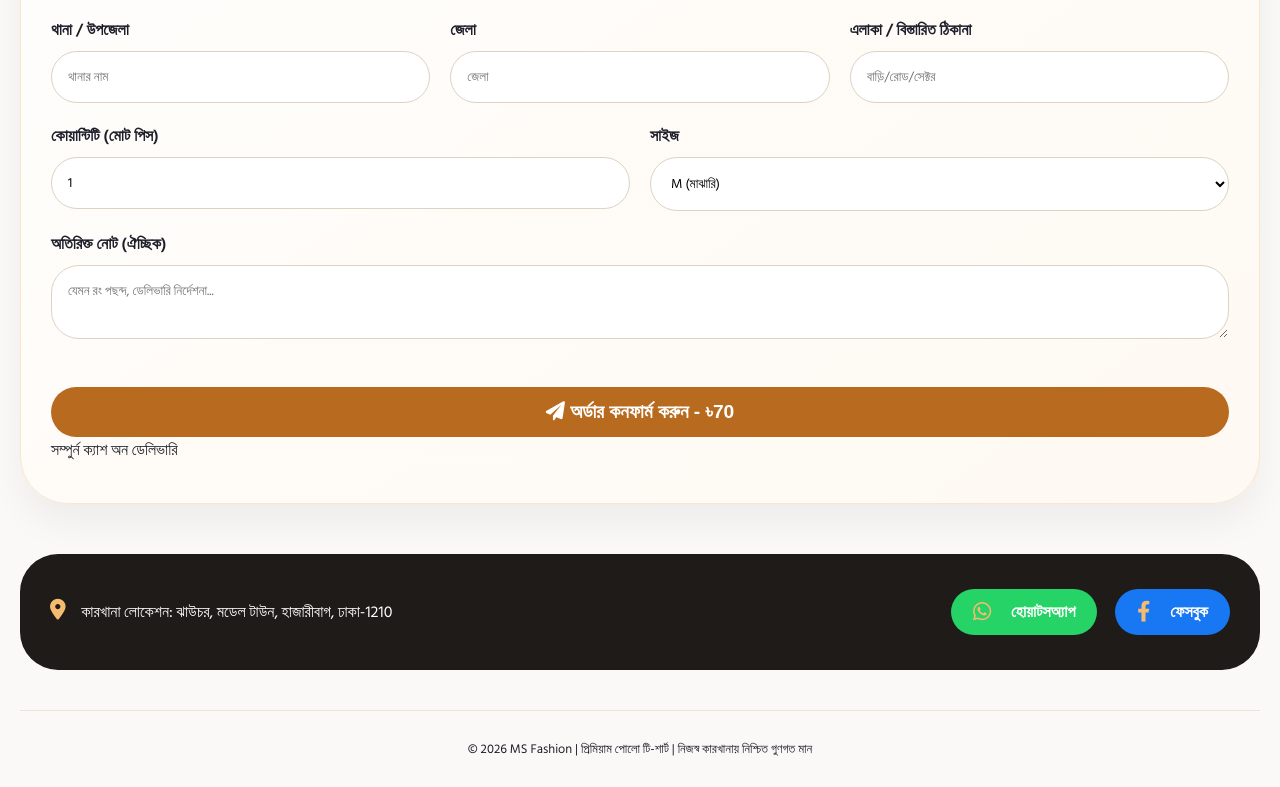
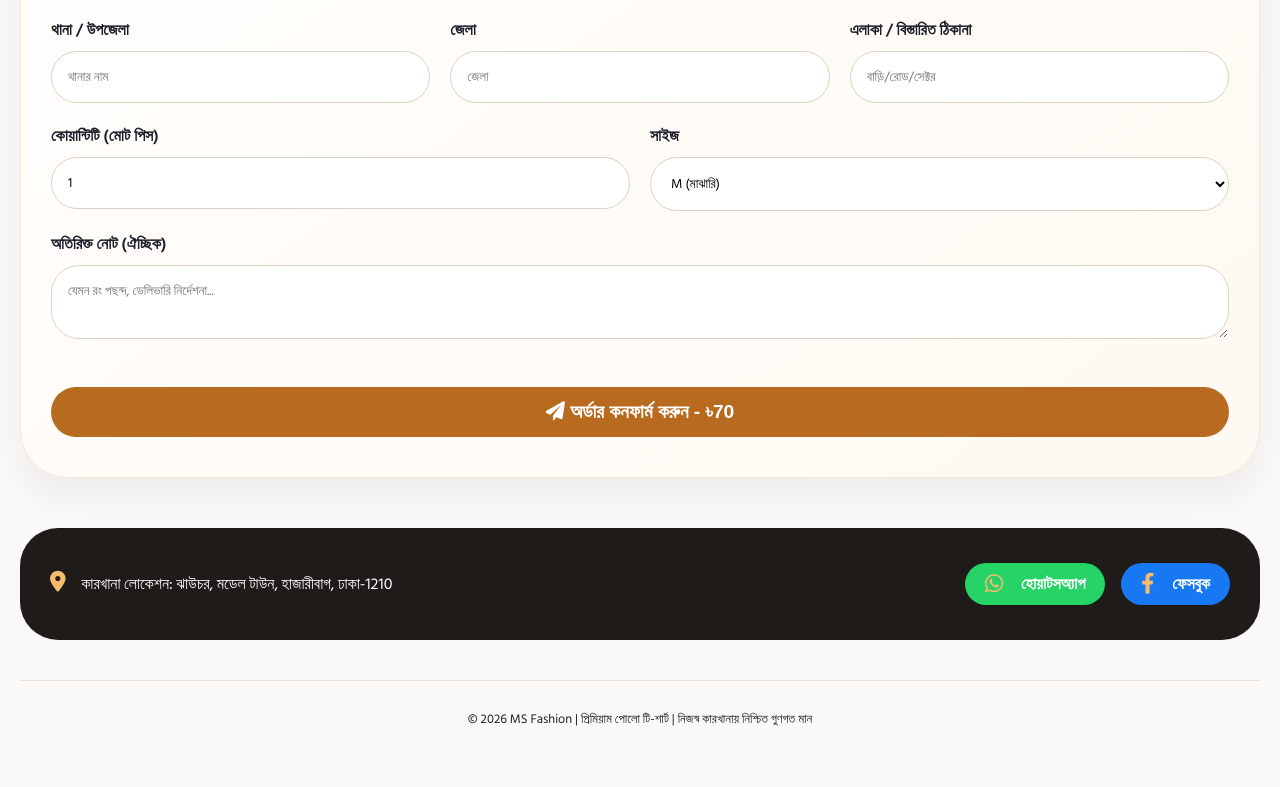
Before and after one commit to dilsohel/ms-fashion, a plain HTML site: page index.html in a window 1280 px wide. Shown: the part 2336-3123 px from the top of the page. After the commit the page ends 3093 px from the top, so only its background shows below. Drawn offline with nearby package versions, Linux system fonts and the light colour scheme.

```diff
--- a/index.html
+++ b/index.html
@@ -358,14 +358,14 @@
         }
         .social-buttons {
             display: flex;
-            gap: 18px;
+            gap: 16px;
         }
         .social-btn {
             display: inline-flex;
             align-items: center;
-            gap: 8px;
+            gap: 6px;
             background: #2c2824;
-            padding: 10px 22px;
+            padding: 8px 20px;
             border-radius: 50px;
             color: white;
             text-decoration: none;
@@ -535,7 +535,7 @@
             </div>
             <button type="submit" class="submit-btn" id="submitOrderBtn"><i class="fas fa-paper-plane"></i> অর্ডার কনফার্ম করুন - <span id="btnTotal">৳০</span></button>
         </form>
-           <p>সম্পুর্ন ক্যাশ অন ডেলিভারি</p>
+
     </div>
 
     <!-- ফুটারে ফেসবুক + হোয়াটসঅ্যাপ -->
```
